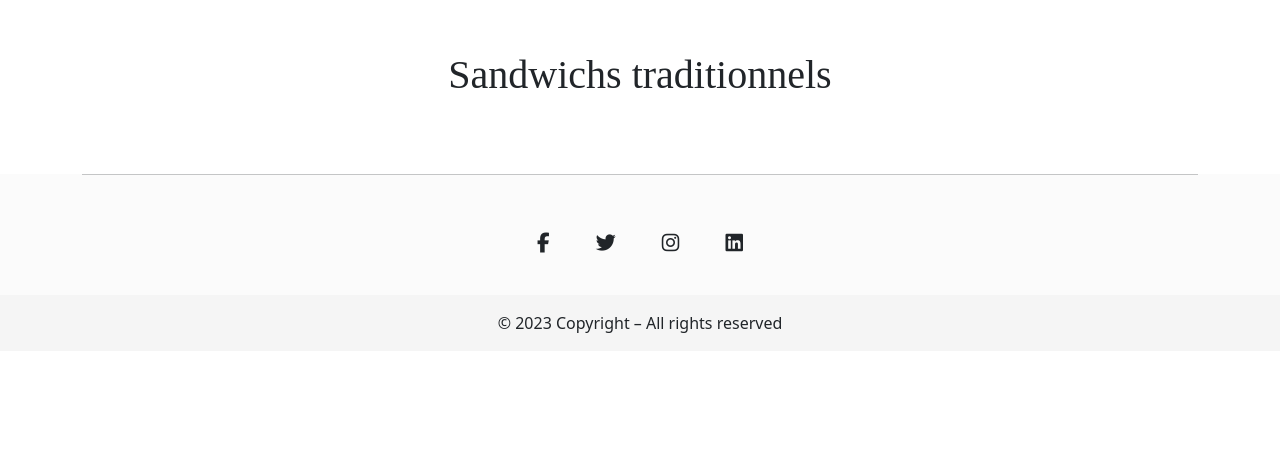
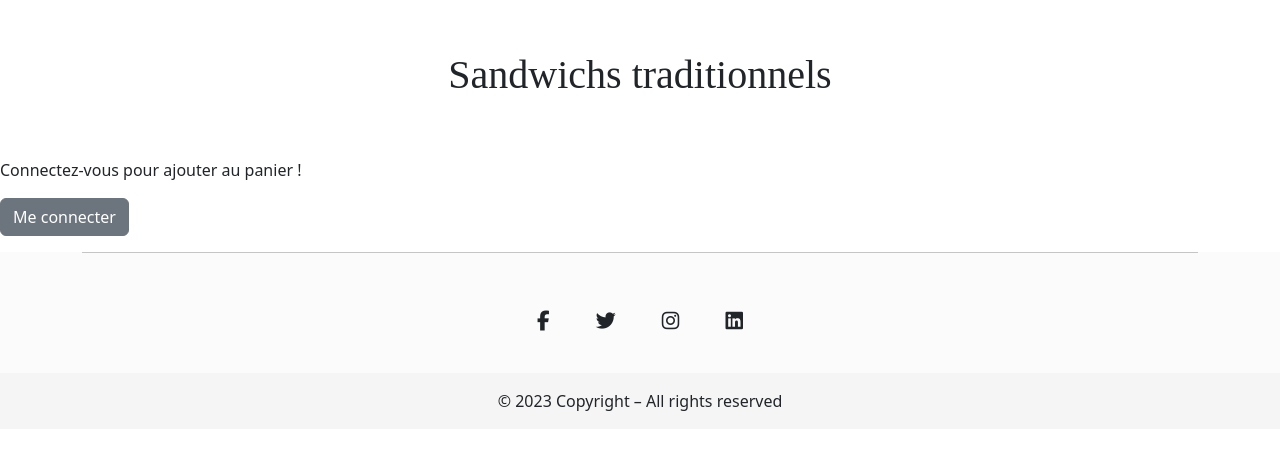
Before and after one commit to mth1da/MAPS, a Symfony app: template templates/original_sandwich/index.html.twig in a window 1280 px wide. Shown: the part 56-506 px from the top of the page. Run offline with Twig, Linux system fonts and the light colour scheme; the template is opened without the code that fills it, so the values that code supplies are empty; some libraries are stand-ins or nearby versions.

Commit message:
ajout du bouton pour ajouter au panier

```diff
--- a/templates/original_sandwich/index.html.twig
+++ b/templates/original_sandwich/index.html.twig
@@ -46,4 +46,9 @@
         </div>
     </div>
 
+    {% if not app.user %}
+        <p>Connectez-vous pour ajouter au panier !</p>
+        <a href="{{ path("app_login") }}" class="btn btn-secondary">Me connecter</a>
+    {% endif %}
+
 {% endblock %}
```
